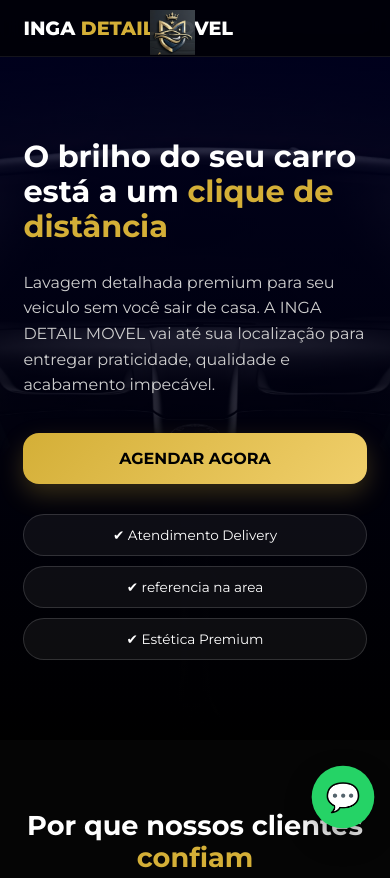
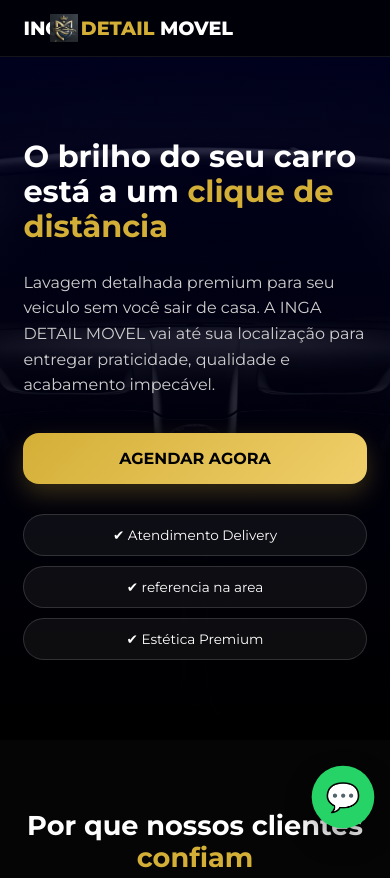
Before and after one commit to psicopat0/ingadetail, a plain HTML site: page index.html in a window 390 px wide. Shown: the top 878 px of the page. Drawn offline with Linux system fonts and the light colour scheme.

Commit message:
Update style.css

```diff
--- a/style.css
+++ b/style.css
@@ -510,3 +510,22 @@
 }
 
 }
+
+@media(max-width:768px){
+
+.ing-{
+    top:14px;
+    left:12px;
+}
+
+#ing-{
+    width:28px;
+    height:auto;
+}
+
+.ing-{
+    margin-left:38px;
+    font-size:1rem;
+}
+
+}
```
